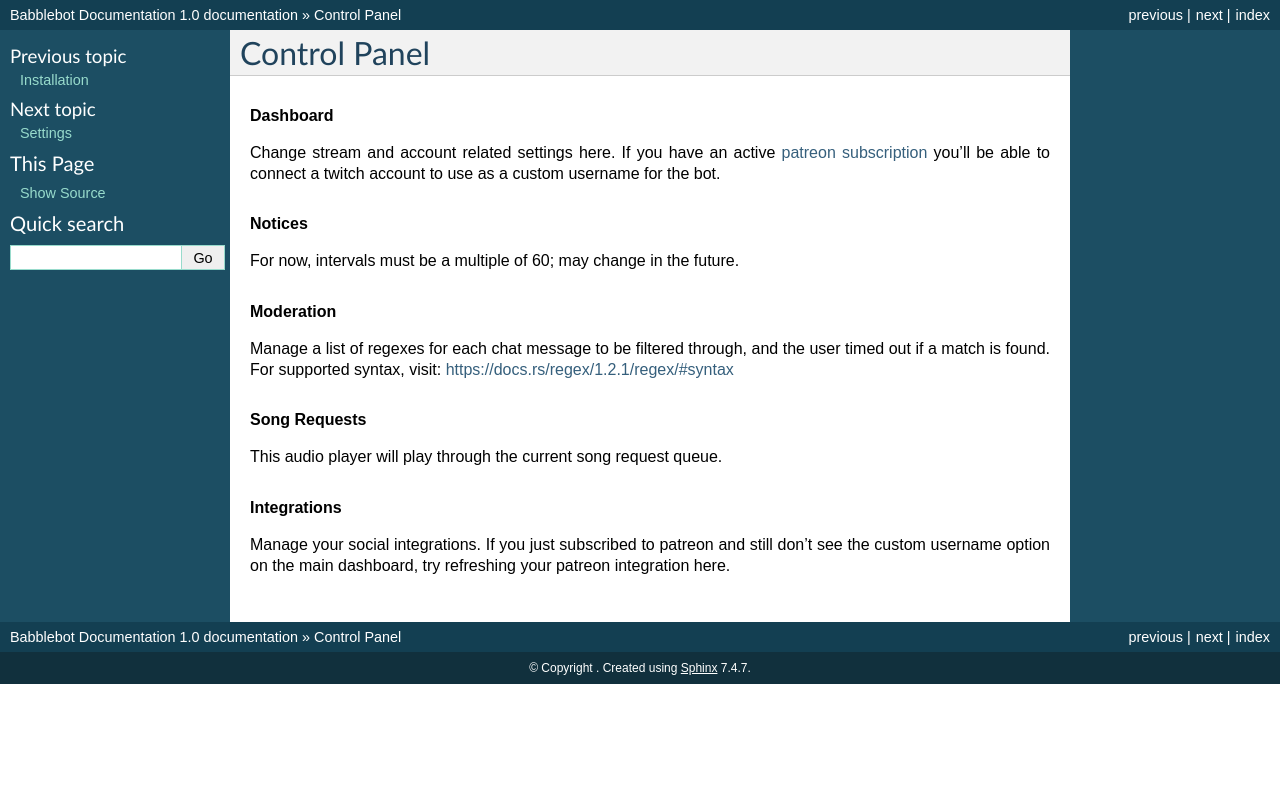
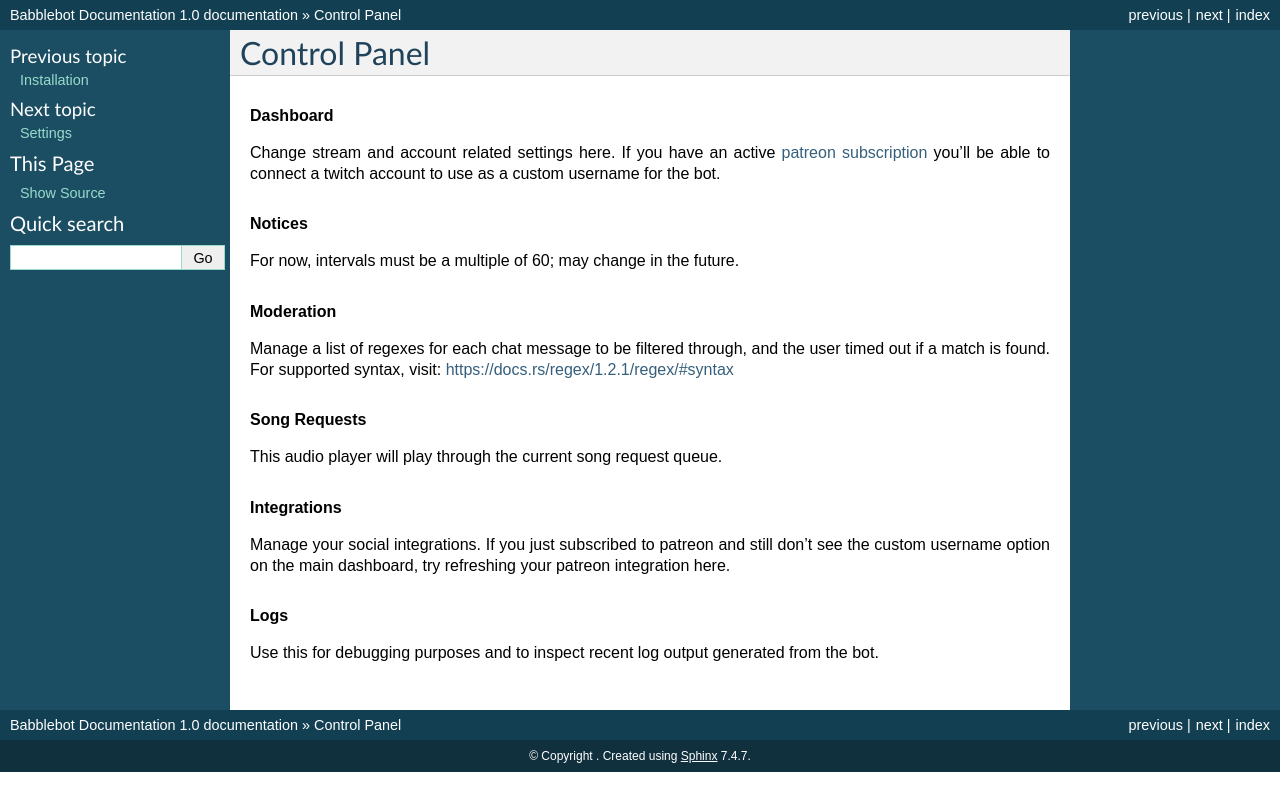
Before and after one commit to nboltn/babblebot, a Sphinx documentation site: the page built from docs/control.rst, in a window 1280 px wide. Shown: the top 811 px of the page. Built offline with Sphinx 7.4.7, drawn with Linux system fonts in a browser that asks for light colours.

Commit message:
dashboard logs

```diff
--- a/docs/control.rst
+++ b/docs/control.rst
@@ -25,3 +25,8 @@ This audio player will play through the current song request queue.
 .. rubric:: Integrations
 
 Manage your social integrations. If you just subscribed to patreon and still don't see the custom username option on the main dashboard, try refreshing your patreon integration here.
+
+
+.. rubric:: Logs
+
+Use this for debugging purposes and to inspect recent log output generated from the bot.
```
